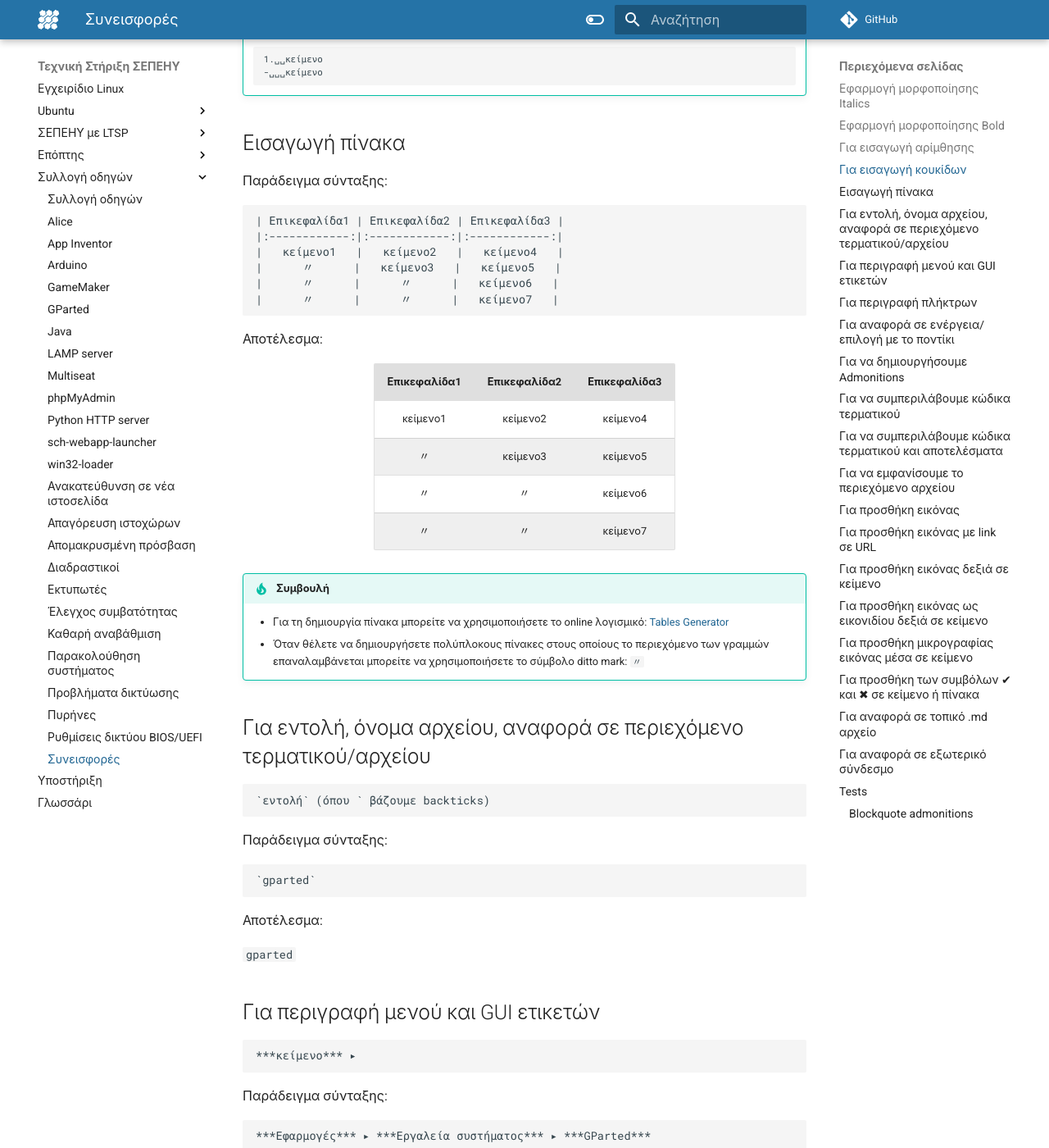
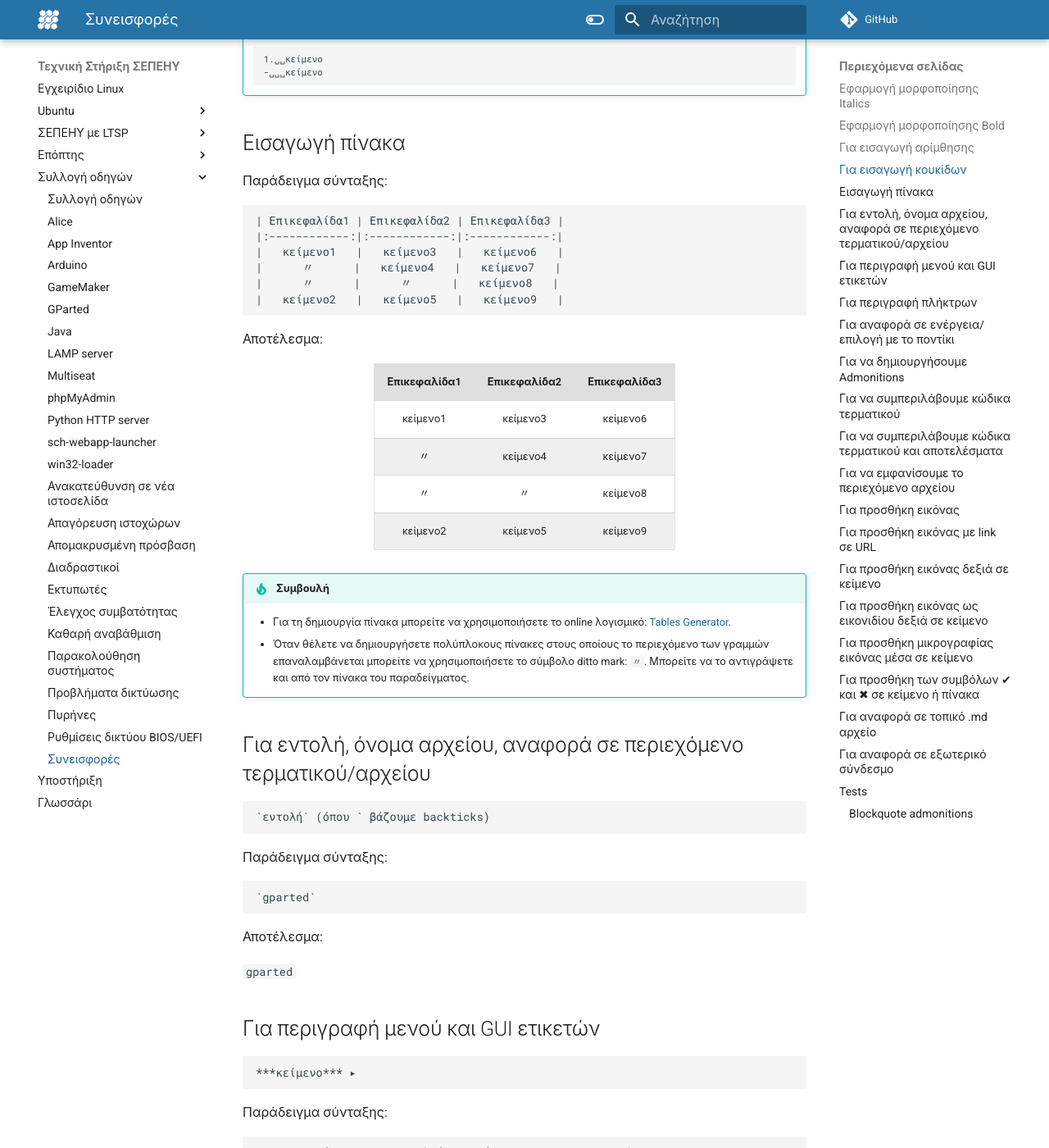
Before and after one commit to siahos/el.ltsp.org, an MkDocs documentation site: the page built from docs/guides/contributing/index.md, in a window 1280 px wide and 1400 px high, scrolled down 1742 px. Shown: the whole window at 82% size. Built offline with MkDocs 1.6.1 and Material for MkDocs 9.7.7, drawn with Linux system fonts in a browser that asks for light colours; comment, search, counter and statistics services are not loaded.

Commit message:
update contributing

```diff
--- a/docs/guides/contributing/index.md
+++ b/docs/guides/contributing/index.md
@@ -71,26 +71,27 @@
 
     | Επικεφαλίδα1 | Επικεφαλίδα2 | Επικεφαλίδα3 |
     |:------------:|:------------:|:------------:|
-    |   κείμενο1   |   κείμενο2   |   κείμενο4   |
-    |      〃      |   κείμενο3   |   κείμενο5   |
-    |      〃      |      〃      |   κείμενο6   |
-    |      〃      |      〃      |   κείμενο7   |
+    |   κείμενο1   |   κείμενο3   |   κείμενο6   |
+    |      〃      |   κείμενο4   |   κείμενο7   |
+    |      〃      |      〃      |   κείμενο8   |
+    |   κείμενο2   |   κείμενο5   |   κείμενο9   |
 
 Αποτέλεσμα:
 
 | Επικεφαλίδα1 | Επικεφαλίδα2 | Επικεφαλίδα3 |
 |:------------:|:------------:|:------------:|
-|   κείμενο1   |   κείμενο2   |   κείμενο4   |
-|      〃      |   κείμενο3   |   κείμενο5   |
-|      〃      |      〃      |   κείμενο6   |
-|      〃      |      〃      |   κείμενο7   |
+|   κείμενο1   |   κείμενο3   |   κείμενο6   |
+|      〃      |   κείμενο4   |   κείμενο7   |
+|      〃      |      〃      |   κείμενο8   |
+|   κείμενο2   |   κείμενο5   |   κείμενο9   |
 
 !!! tip "Συμβουλή"
     -   Για τη δημιουργία πίνακα μπορείτε να χρησιμοποιήσετε το online λογισμικό:
-        [Tables Generator](https://www.tablesgenerator.com/markdown_tables)
+        [Tables Generator](https://www.tablesgenerator.com/markdown_tables).
     -   Όταν θέλετε να δημιουργήσετε πολύπλοκους πίνακες στους οποίους το
         περιεχόμενο των γραμμών επαναλαμβάνεται μπορείτε να χρησιμοποιήσετε το
-        σύμβολο ditto mark: `〃`
+        σύμβολο ditto mark: `〃`. Μπορείτε να το αντιγράψετε και από τον πίνακα
+        του παραδείγματος.
 
 ## Για εντολή, όνομα αρχείου, αναφορά σε περιεχόμενο τερματικού/αρχείου
 
```
